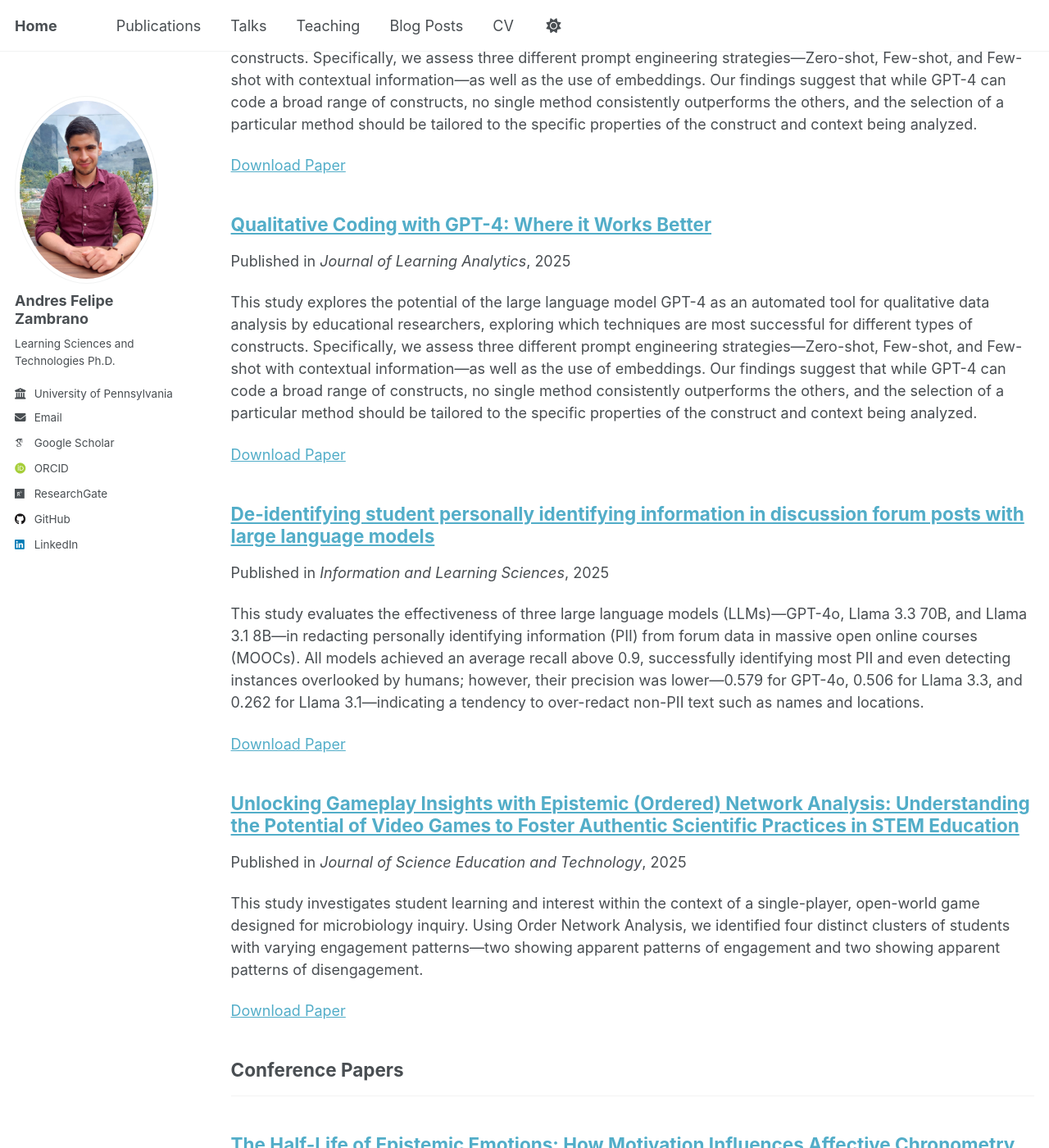
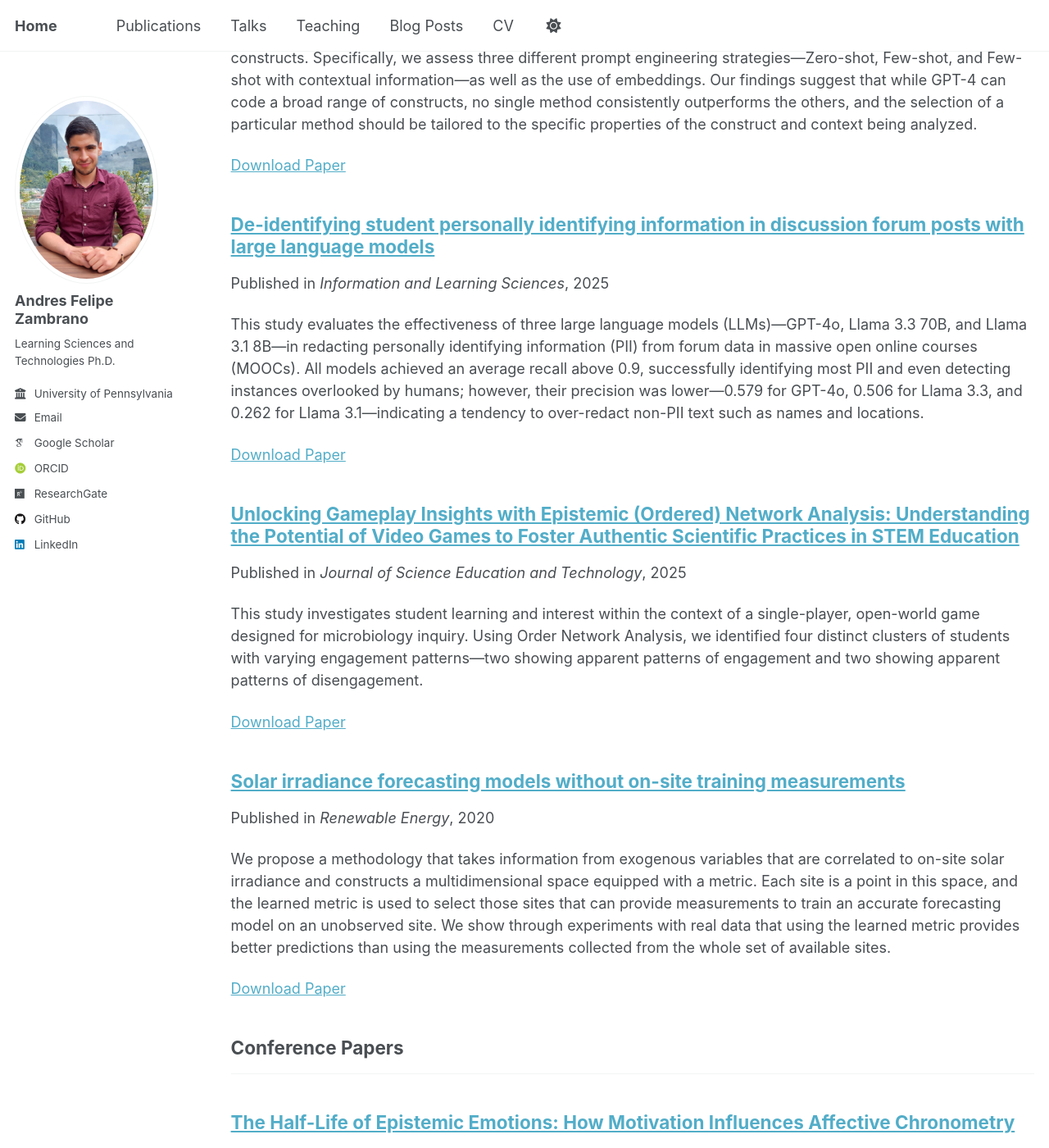
Before and after one commit to afzambrano/afzambrano.github.io, a Jekyll site: the page built from _pages/publications.html, in a window 1280 px wide and 1400 px high, scrolled down 397 px. Shown: the whole window at 82% size. Built offline with Jekyll 4.4.1, drawn with Linux system fonts in a browser that asks for light colours; some web fonts are replaced; a script that is not in the unit is left out.

Commit message:
Update 2020-renewable-energies.md

```diff
--- a/_publications/2020-renewable-energies.md
+++ b/_publications/2020-renewable-energies.md
@@ -1,14 +1,20 @@
 ---
-title: "Qualitative Coding with GPT-4: Where it Works Better"
+title: "Solar irradiance forecasting models without on-site training measurements"
 collection: publications
 category: manuscripts
-permalink: /publication/2025-gpt-automated-coding
-excerpt: 'This study explores the potential of the large language model GPT-4 as an automated tool for qualitative data analysis by educational researchers, exploring which techniques are most successful for different types of constructs. Specifically, we assess three different prompt engineering strategies—Zero-shot, Few-shot, and Few-shot with contextual information—as well as the use of embeddings. Our findings suggest that while GPT-4 can code a broad range of constructs, no single method consistently outperforms the others, and the selection of a particular method should be tailored to the specific properties of the construct and context being analyzed.'
-date: 2025-05-01
-venue: 'Journal of Learning Analytics'
-paperurl: 'https://www.learning-analytics.info/index.php/JLA/article/view/8575'
+permalink: /publication/2020-renewable-energies
+excerpt: 'We propose a methodology that takes information from exogenous variables that are correlated to on-site solar irradiance and constructs a multidimensional space equipped with a metric. Each site is a point in this space, and the learned metric is used to select those sites that can provide measurements to train an accurate forecasting model on an unobserved site. We show through experiments with real data that using the learned metric provides better predictions than using the measurements collected from the whole set of available sites.'
+date: 2020-06-01
+venue: 'Renewable Energy'
+paperurl: 'https://www.sciencedirect.com/science/article/pii/S0960148120301142?casa_token=_7H0xwS55KsAAAAA:PUgrKPh9klPeKIP6fX9N8iXnH84gGN9RgY7wJ3WN9zSYY6RiaZA4ti0aB26lGXI6_NBTZDv_6Q'
 ---
 
-This study explores the potential of the large language model GPT-4 as an automated tool for qualitative data analysis by educational researchers, exploring which techniques are most successful for different types of constructs. Specifically, we assess three different prompt engineering strategies—Zero-shot, Few-shot, and Few-shot with contextual information—as well as the use of embeddings. We do so in the context of qualitatively coding three distinct educational datasets: Algebra I semi-personalized tutoring session transcripts, student observations in a game-based learning environment, and debugging behaviours in an introductory programming course. We evaluated the performance of each approach based on its inter-rater agreement with human coders and explored how different methods vary in effectiveness depending on a construct’s degree of clarity, concreteness, objectivity, granularity, and specificity. Our findings suggest that while GPT-4 can code a broad range of constructs, no single method consistently outperforms the others, and the selection of a particular method should be tailored to the specific properties of the construct and context being analyzed. We also found that GPT-4 has the most difficulty with the same constructs that human coders find more difficult to reach inter-rater reliability on.
+Much effort has been made to increase the integration of solar photovoltaic (PV) systems to reduce the environmental impacts of fossil fuels. An essential process in PV systems is the forecasting of solar irradiance to avoid safety and stability problems due to its intermittent nature. Most of the research has been focused on improving the prediction accuracy based on the assumption that enough on-site training data are available. However, in many situations, it is required for the implementation of PV systems in locations where not enough solar irradiance measurements have been collected. Our hypothesis is that measurements from other sites can be used to train accurate forecasting models, given an appropriate definition of site similarity. We propose a methodology that takes information from exogenous variables that are correlated to on-site solar irradiance and constructs a multidimensional space equipped with a metric. Each site is a point in this space, and the learned metric is used to select those sites that can provide measurements to train an accurate forecasting model on an unobserved site. We show through experiments with real data that using the learned metric provides better predictions than using the measurements collected from the whole set of available sites.
 
 [Download Paper](https://www.learning-analytics.info/index.php/JLA/article/view/8575)
+
+<b>Recommended citation:</b><br>
+<i>Zambrano, A. F., & Giraldo, L. F.</i> (2020).
+<i>Solar irradiance forecasting models without on-site training measurements.</i>
+<i>Renewable Energy, 152</i>, 557–566.
+<a href="https://doi.org/10.1016/j.renene.2020.01.092">https://doi.org/10.1016/j.renene.2020.01.092</a>
```
